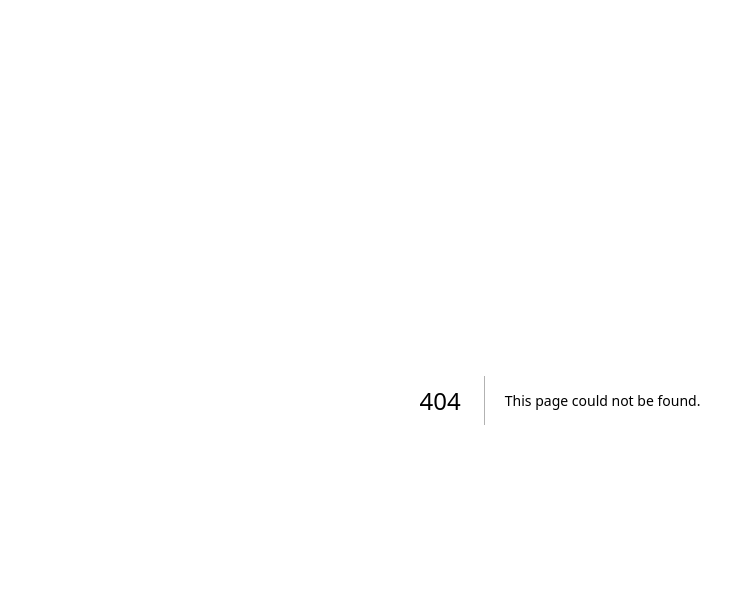
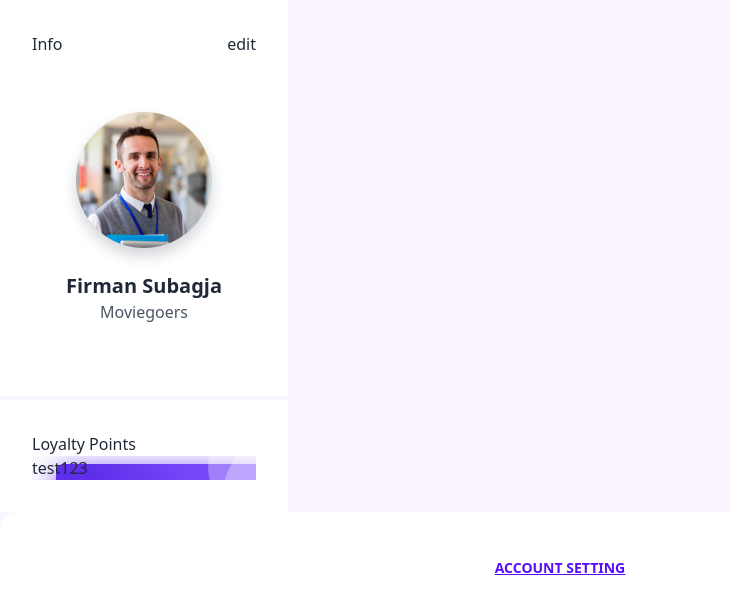
Before and after one commit to stringifyy/Tickitz-FE, a Next.js app: page /profile in a window 1280 px wide. Before the commit this address had no page. Shown: the top 614 px of the page, without its empty margins (80-811 px from the left). Built offline with nearby package versions, Linux system fonts and the light colour scheme.

Commit message:
feature: add component in profile

```diff
--- a/src/app/layout.js
+++ b/src/app/layout.js
@@ -2,7 +2,7 @@ import './globals.css'
 
 export default function RootLayout({ children }) {
   return (
-    <html lang="en">
+    <html lang="en" className='bg-purple-50'>
       {/*
         <head /> will contain the components returned by the nearest parent
         head.js. Find out more at https://beta.nextjs.org/docs/api-reference/file-conventions/head
--- /dev/null
+++ b/src/app/profile/page.js
@@ -0,0 +1,67 @@
+import React from 'react'
+import Link from 'next/link'
+import profile from '@/assets/images/png/profile.png'
+import Image from 'next/image'
+
+export default function ProfilePage() {
+  return (
+    <div>
+      <div className="container">
+        <div className='flex flex-col'>
+
+          {/* card profile */}
+
+          <div className="card rounded-none w-72 bg-white">
+            <div className="card-body flex">
+
+              {/* action */}
+              <div className="flex justify-between">
+                <h1>Info</h1>
+                <Link href="/profile">
+                  <p>edit</p>
+                </Link>
+              </div>
+
+              {/* profile photo */}
+              <div className='flex flex-col items-center justify-center my-10'>
+                <div>
+                  <Image src={profile} />
+                </div>
+                <div className='text-center'>
+                  <h1 className='text-xl font-semibold'>Firman Subagja</h1>
+                  <p className='text-gray-600'>Moviegoers</p>
+                </div>
+              </div>
+            </div>
+          </div>
+
+          {/* loyalty point */}
+          <div className="card rounded-none mt-1 w-72 bg-white">
+            <div className="card-body flex">
+              <div className="flex flex-col">
+                <div className="flex justify-between">
+                  <h1>Loyalty Points</h1>
+                </div>
+                <div className='bg-loyalty-points'>
+                  <h1>test123</h1>
+                </div>
+
+              </div>
+            </div>
+          </div>
+        </div>
+        <div className="card bg-white">
+          <div className="card-body">
+            {/* action */}
+            <button className='btn btn-link'>Account setting</button>
+            <form>
+            </form>
+          </div>
+        </div>
+      </div>
+
+      {/* form */}
+    </div>
+
+  )
+}
--- a/tailwind.config.js
+++ b/tailwind.config.js
@@ -9,6 +9,13 @@ module.exports = {
     "./src/**/*.{js,ts,jsx,tsx}",
   ],
   theme: {
+    extend: {
+      backgroundImage: {
+        // 'hero-pattern': "url('/img/hero-pattern.svg')",
+        // 'footer-texture': "url('/img/footer-texture.png')",
+        "loyalty-points": "url('/src/assets/images/svg/loyalty-points.svg')",
+      }
+    },
     container: {
       center: true,
       padding: {
```
Also changed, not shown: src/assets/images/png/profile.png (added), src/assets/images/svg/loyalty-points.svg (added).
